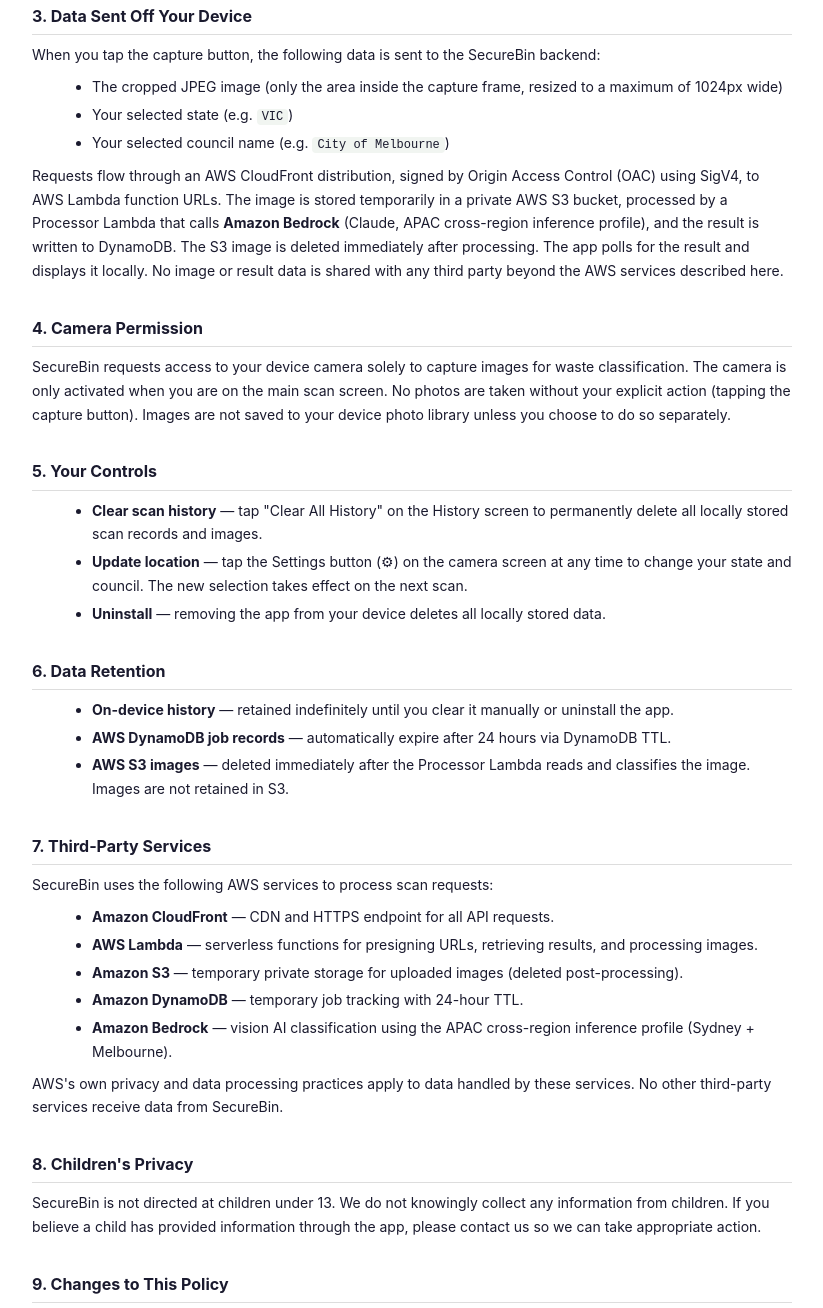
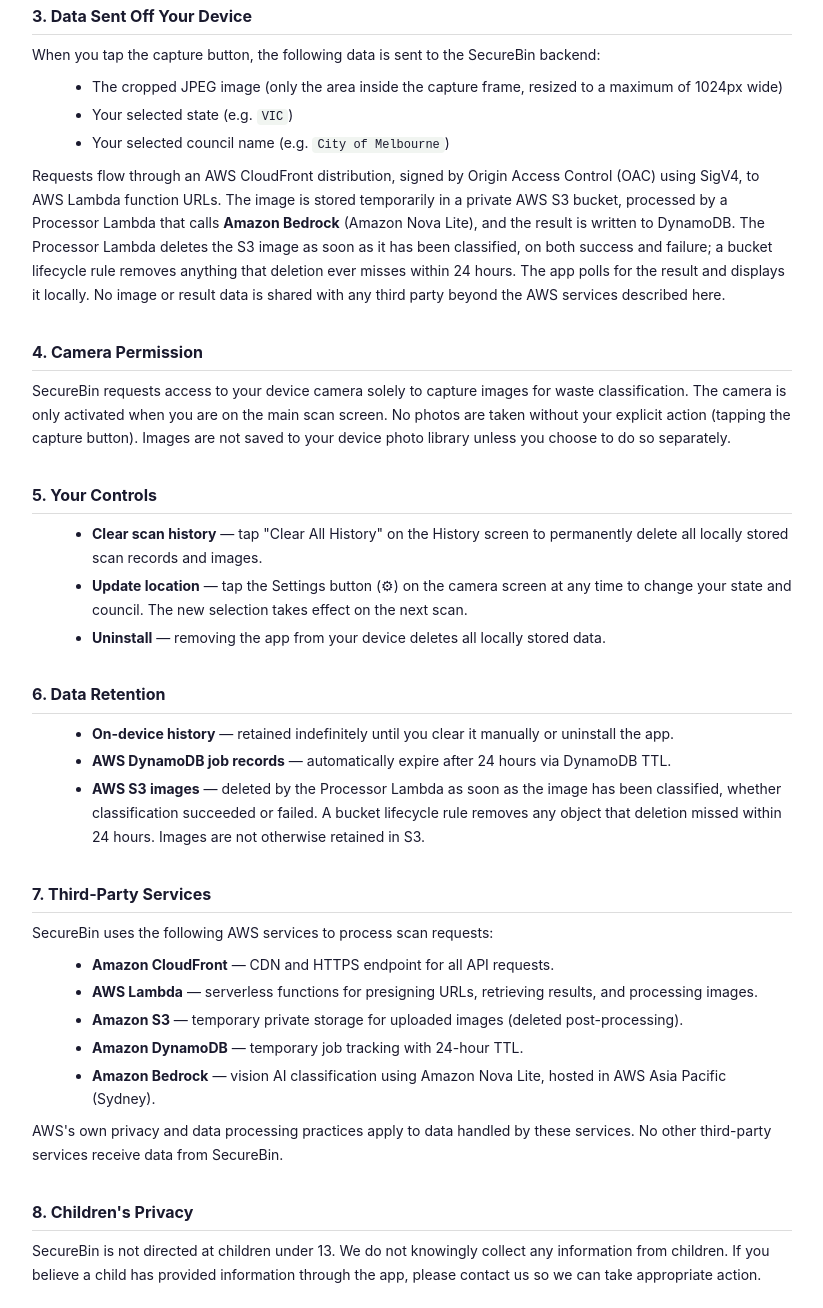
Before and after one commit to websaleem/SecureBin, a website: page website/privacy.html in a window 1280 px wide. Shown: the part 1098-2406 px from the top of the page, without its empty margins (228-1051 px from the left). Drawn offline with Linux system fonts and the light colour scheme.

Commit message:
fix(web): add security headers, pin the CDN, correct the model name
All four pages carry a CSP and a referrer policy, and the Font Awesome CDN link
is pinned with an SRI hash and crossorigin. Verified in a browser: the
stylesheet still loads under the policy and icons render.

The contact form gets a _gotcha honeypot for naive spam bots.

Docs said Claude Haiku on an APAC cross-region inference profile; the deployed
model is amazon.nova-lite-v1:0 in ap-southeast-2. Corrected in the README
diagrams and tech stack, the site copy, and the privacy policy.

The privacy policy now states that the Processor deletes each image as soon as
it is classified, on success and failure, with the lifecycle rule as a backstop
— matching the Lambda behaviour rather than describing the sweep.

```diff
--- a/website/privacy.html
+++ b/website/privacy.html
@@ -3,6 +3,8 @@
 <head>
   <meta charset="UTF-8" />
   <meta name="viewport" content="width=device-width, initial-scale=1.0" />
+  <meta http-equiv="Content-Security-Policy" content="default-src 'self'; script-src 'self' 'unsafe-inline'; style-src 'self' 'unsafe-inline' https://cdnjs.cloudflare.com; font-src 'self' https://cdnjs.cloudflare.com; img-src 'self' data:; connect-src 'self' https://formspree.io; form-action https://formspree.io; base-uri 'self'; object-src 'none'">
+  <meta name="referrer" content="strict-origin-when-cross-origin">
   <link rel="icon" type="image/png" href="/images/icon.png">
   <title>SecureBin – Privacy Policy</title>
   <style>
@@ -78,8 +80,10 @@
     Requests flow through an AWS CloudFront distribution, signed by Origin Access Control (OAC)
     using SigV4, to AWS Lambda function URLs. The image is stored temporarily in a private AWS S3
     bucket, processed by a Processor Lambda that calls <strong>Amazon Bedrock</strong>
-    (Claude, APAC cross-region inference profile), and the result is written to DynamoDB.
-    The S3 image is deleted immediately after processing. The app polls for the result and
+    (Amazon Nova Lite), and the result is written to DynamoDB.
+    The Processor Lambda deletes the S3 image as soon as it has been classified, on both
+    success and failure; a bucket lifecycle rule removes anything that deletion ever misses
+    within 24 hours. The app polls for the result and
     displays it locally. No image or result data is shared with any third party beyond the
     AWS services described here.
   </p>
@@ -103,7 +107,7 @@
   <ul>
     <li><strong>On-device history</strong> — retained indefinitely until you clear it manually or uninstall the app.</li>
     <li><strong>AWS DynamoDB job records</strong> — automatically expire after 24 hours via DynamoDB TTL.</li>
-    <li><strong>AWS S3 images</strong> — deleted immediately after the Processor Lambda reads and classifies the image. Images are not retained in S3.</li>
+    <li><strong>AWS S3 images</strong> — deleted by the Processor Lambda as soon as the image has been classified, whether classification succeeded or failed. A bucket lifecycle rule removes any object that deletion missed within 24 hours. Images are not otherwise retained in S3.</li>
   </ul>
 
   <h2>7. Third-Party Services</h2>
@@ -113,7 +117,7 @@
     <li><strong>AWS Lambda</strong> — serverless functions for presigning URLs, retrieving results, and processing images.</li>
     <li><strong>Amazon S3</strong> — temporary private storage for uploaded images (deleted post-processing).</li>
     <li><strong>Amazon DynamoDB</strong> — temporary job tracking with 24-hour TTL.</li>
-    <li><strong>Amazon Bedrock</strong> — vision AI classification using the APAC cross-region inference profile (Sydney + Melbourne).</li>
+    <li><strong>Amazon Bedrock</strong> — vision AI classification using Amazon Nova Lite, hosted in AWS Asia Pacific (Sydney).</li>
   </ul>
   <p>
     AWS's own privacy and data processing practices apply to data handled by these services.
```
Also changed, not shown: website/contact-support.html (+7 -1 lines), website/index.html (+7 -3 lines), website/terms.html (+2 -0 lines), README.md.
